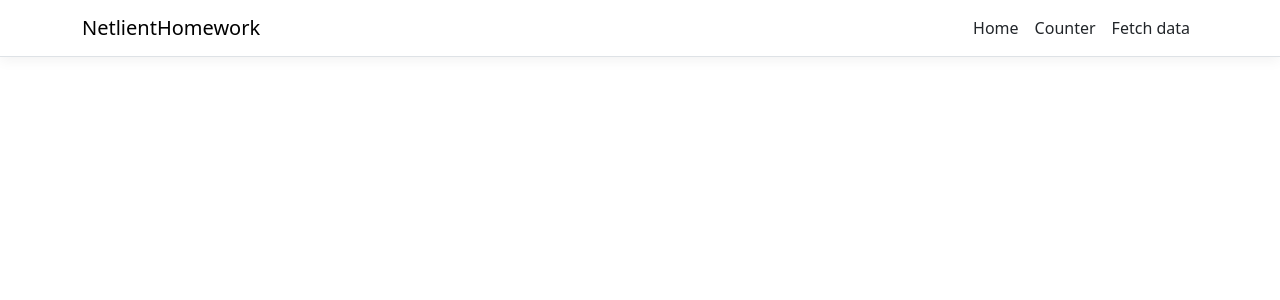
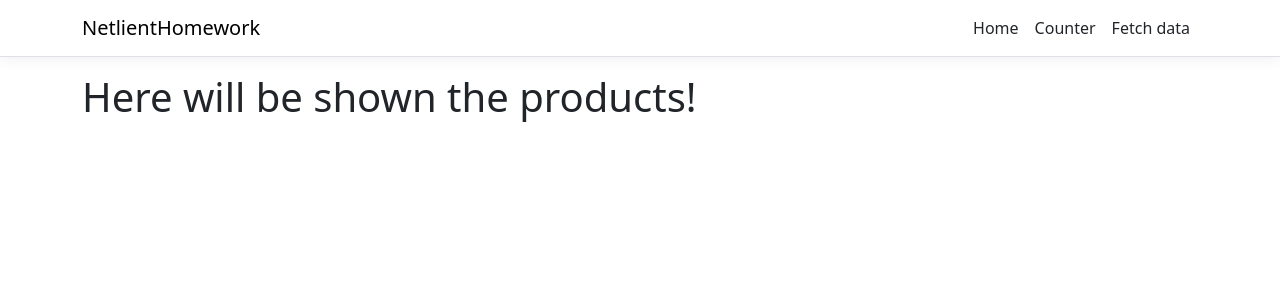
Before and after one commit to LBlanka99/netlient-homework, an Angular app in the folder NetlientHomework/ClientApp/: page /products in a window 1280 px wide. Before the commit this address led to /. Shown: the top 300 px of the page. Built offline with nearby package versions, Linux system fonts and the light colour scheme.

Commit message:
navigate to products page after login

```diff
--- a/NetlientHomework/ClientApp/src/app/log-in/log-in.component.ts
+++ b/NetlientHomework/ClientApp/src/app/log-in/log-in.component.ts
@@ -31,7 +31,7 @@ export class LogInComponent {
     };
 
     this.sub = this.httpClient.post(apiAddress, body, {withCredentials: true}).subscribe({
-      next: res => console.log(res),
+      next: res => this.router.navigate(["/products"]),
       error: err => this.errorMessage = err.error
     });
 
--- /dev/null
+++ b/NetlientHomework/ClientApp/src/app/products/products.component.html
@@ -0,0 +1 @@
+<h1>Here will be shown the products!</h1>
```
Also changed, not shown: NetlientHomework/ClientApp/src/app/app.module.ts (+5 -2 lines), NetlientHomework/ClientApp/src/app/products/products.component.ts (added, +9 -0 lines).
